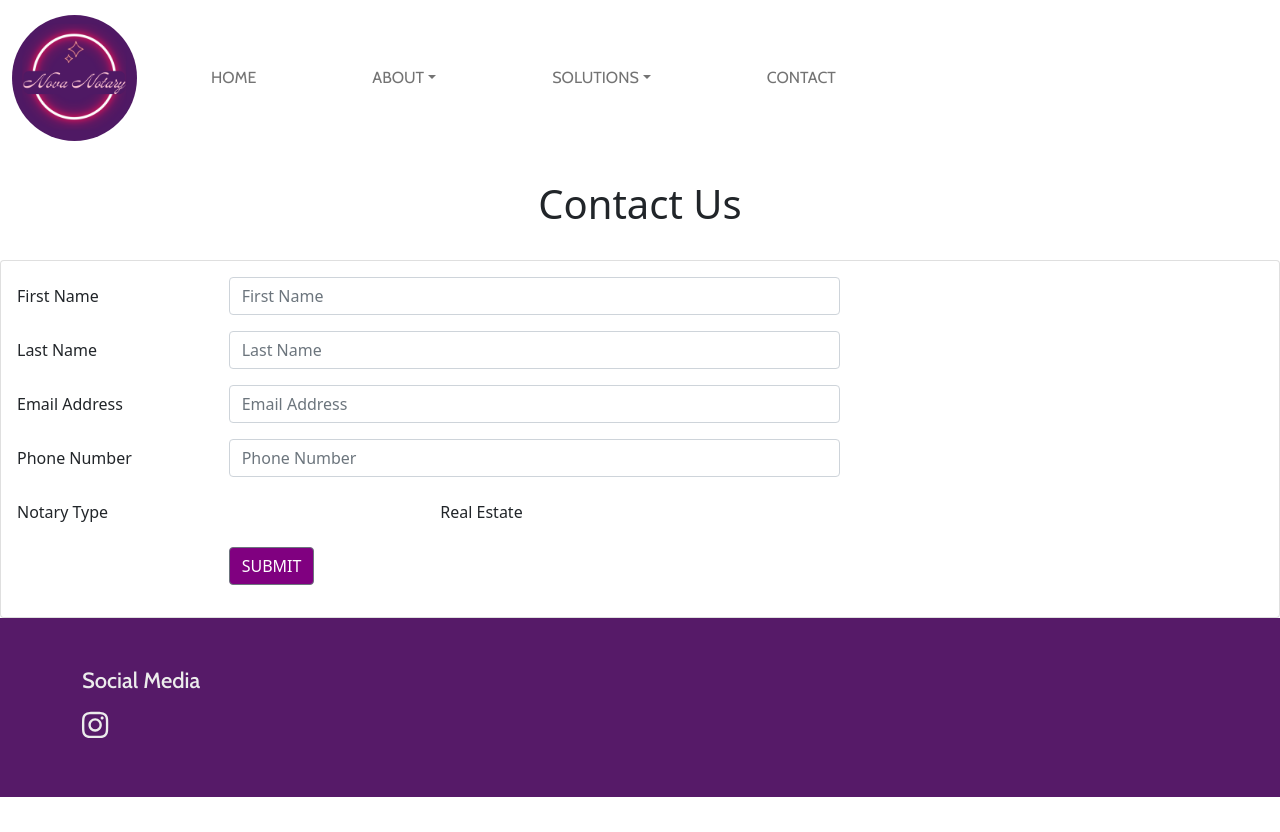
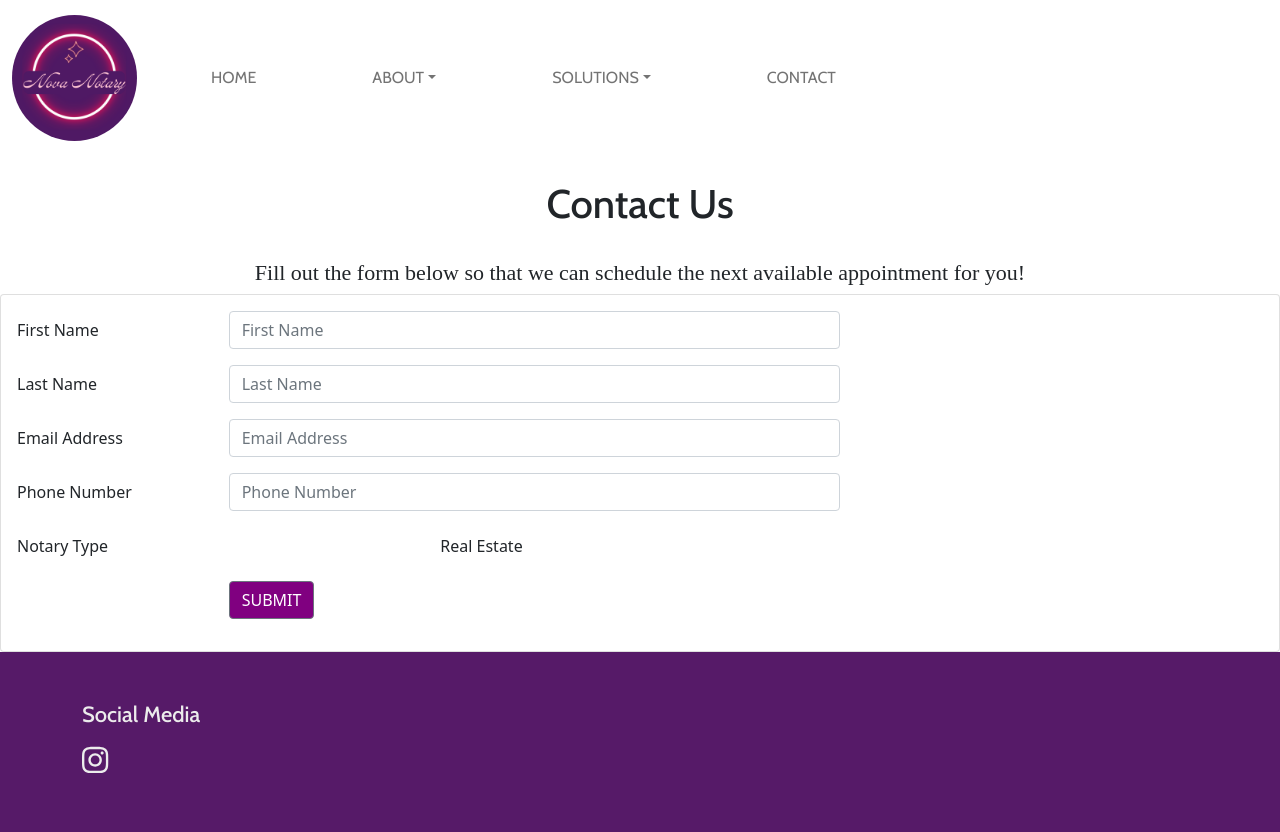
Before and after one commit to shay90210/notary-react-site, a React (Create React App) app: page /contact in a window 1280 px wide. Before the commit the page ends 800 px from the top, so only its background shows below. Built offline with nearby package versions, Linux system fonts and the light colour scheme; a web font is replaced by a local one.

Commit message:
update form

```diff
--- a/src/app/components/ContactForm.js
+++ b/src/app/components/ContactForm.js
@@ -13,10 +13,21 @@ const ContactForm = () => {
         <div>
             <h1
                 className='pt-4 pb-4'
-                style={{ textAlign: 'center' }}
+                style={{
+                    textAlign: 'center',
+                    fontFamily: 'cabin'
+                }}
             >
                 Contact Us
             </h1>
+            <h3
+                style={{
+                    textAlign: 'center',
+                    fontSize: '22px',
+                    fontFamily: 'open-sans'
+
+                }}
+            >Fill out the form below so that we can schedule the next available appointment for you!</h3>
             <Formik
                 initialValues={{
                     firstName: '',
```
